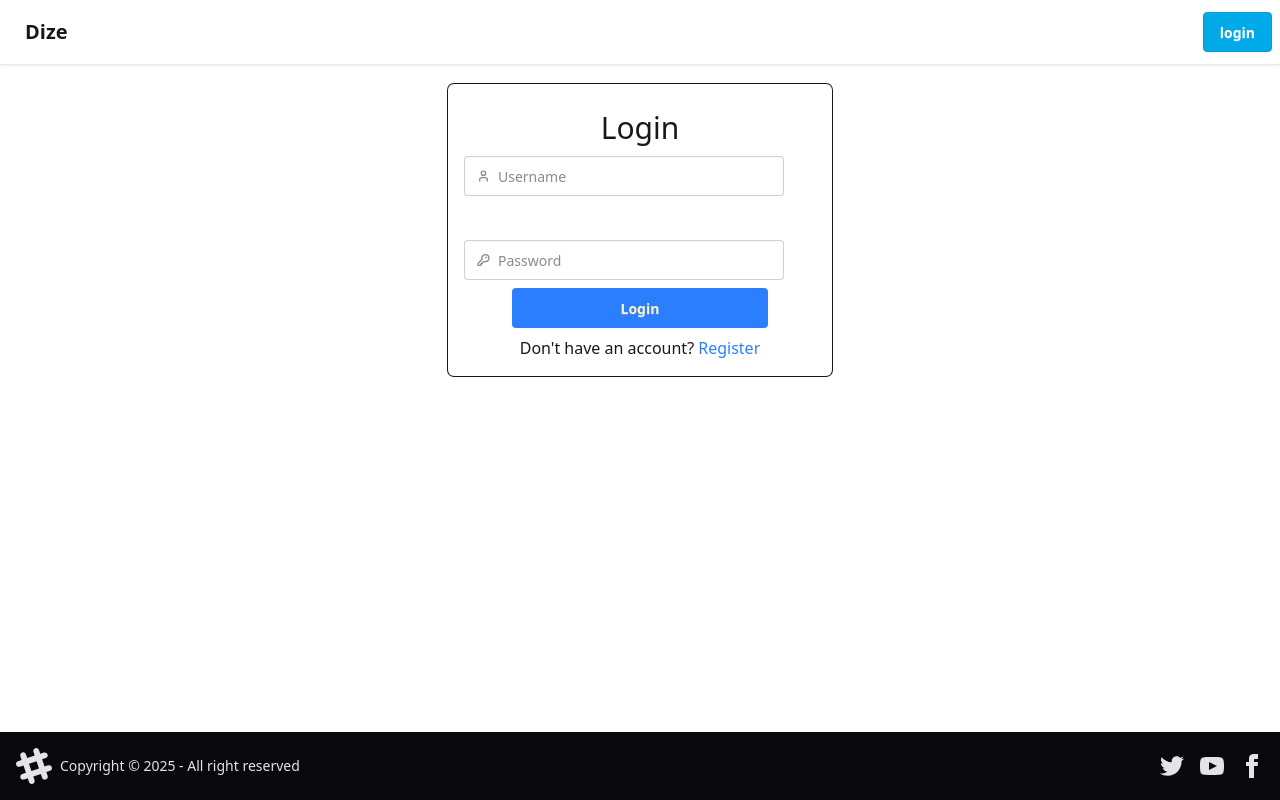
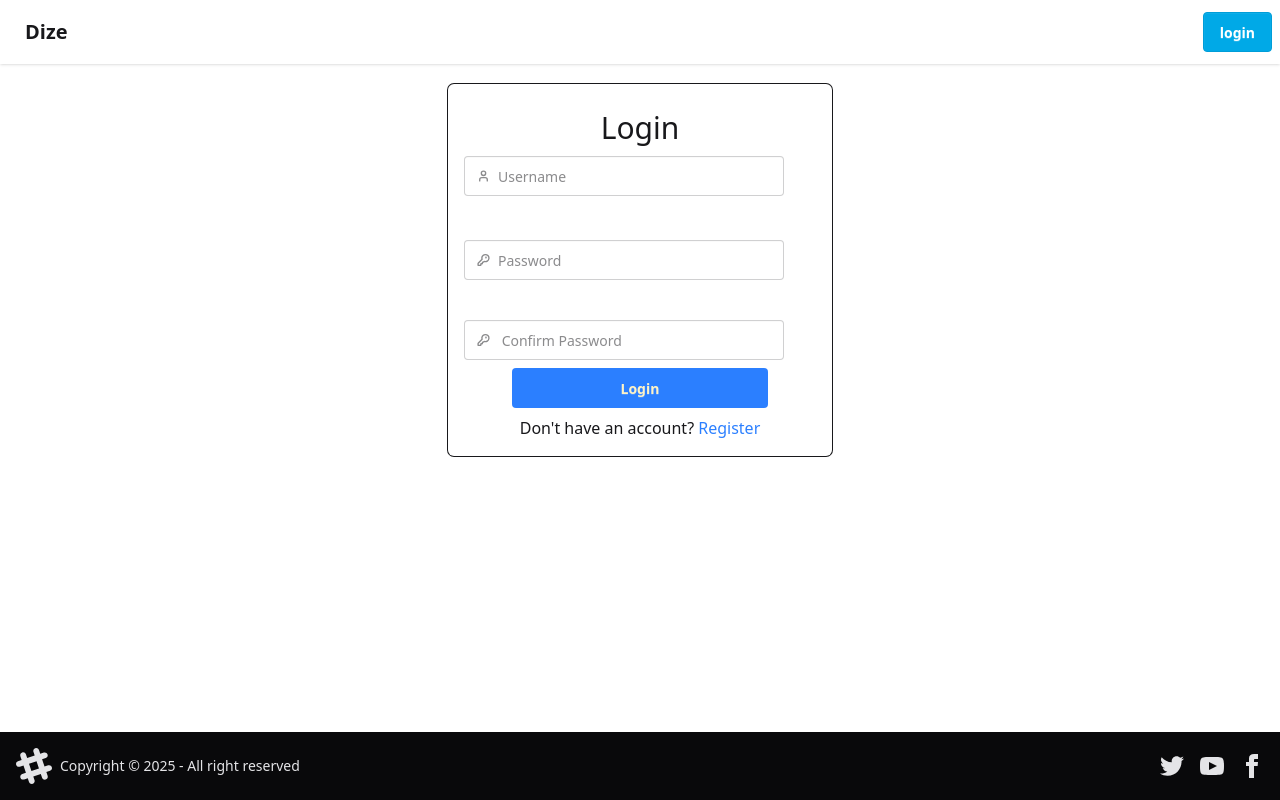
Before and after one commit to Oladize1/DizeBlog, a React (Vite) app in the folder client/: page /login in a window 1280 px wide. Built offline with nearby package versions, Linux system fonts and the light colour scheme.

Commit message:
Feat: add confirm password to login

```diff
--- a/client/src/Pages/LoginPage.jsx
+++ b/client/src/Pages/LoginPage.jsx
@@ -8,6 +8,7 @@ import { useAuthStore, usePostStore } from '../store'
 const loginPage = () => {
   const [username, setUsername] = useState('')
   const [password, setPassword] = useState('')
+  const [confirmPassword, setConfirmPassword] = useState('')
 
   const {user, login, isLoading, error} = useAuthStore()
 
@@ -25,7 +26,7 @@ const loginPage = () => {
     return <Spinner />
   }
 
- const canSave = Boolean(username) && Boolean(password)
+ const canSave = Boolean(username) && Boolean(password) && Boolean(confirmPassword)
 
 
 
@@ -33,6 +34,10 @@ const loginPage = () => {
  const handleLogin = async e => {
   e.preventDefault()
   try {
+    if(password !== confirmPassword){
+            toast.error("password doesn't match ")
+            return
+      }
     await login(username, password)
     toast.success('log in successful')
     navigate('/')
@@ -94,6 +99,25 @@ const loginPage = () => {
   <br/>At least one uppercase letter
         </p>
       </div>
+      <div className='mt-10'>
+        <label className="input validator">
+  <svg className="h-[1em] opacity-50" xmlns="http://www.w3.org/2000/svg" viewBox="0 0 24 24"><g strokeLinejoin="round" strokeLinecap="round" strokeWidth="2.5" fill="none" stroke="currentColor"><path d="M2.586 17.414A2 2 0 0 0 2 18.828V21a1 1 0 0 0 1 1h3a1 1 0 0 0 1-1v-1a1 1 0 0 1 1-1h1a1 1 0 0 0 1-1v-1a1 1 0 0 1 1-1h.172a2 2 0 0 0 1.414-.586l.814-.814a6.5 6.5 0 1 0-4-4z"></path><circle cx="16.5" cy="7.5" r=".5" fill="currentColor"></circle></g></svg>
+  <input type="password"
+   required placeholder=" Confirm Password"
+   minLength="8"
+   pattern="(?=.*\d)(?=.*[a-z])(?=.*[A-Z]).{8,}"
+   title="Must be more than 8 characters, including number, lowercase letter, uppercase letter"
+   value={confirmPassword}
+   onChange={(e) => setConfirmPassword(e.target.value)}
+   />
+        </label>
+        <p className="validator-hint hidden">
+  Must be more than 8 characters, including
+  <br/>At least one number
+  <br/>At least one lowercase letter
+  <br/>At least one uppercase letter
+        </p>
+      </div>
       <button disabled={!canSave} className="flex btn bg-blue-500 text-amber-100  btn-wide items-center mt-2 mx-auto">Login</button>
       <p className="text-center mt-2">Don't have an account? <Link to="/register" className="text-blue-500">Register</Link></p>
       </form>
```
